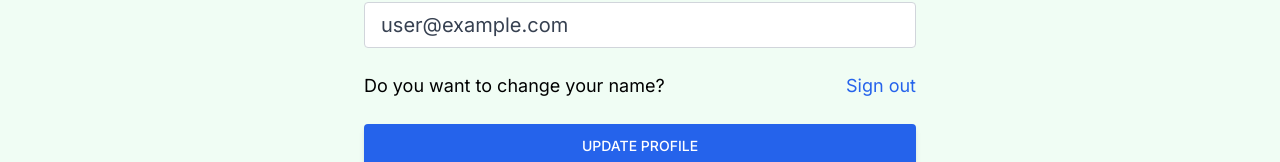
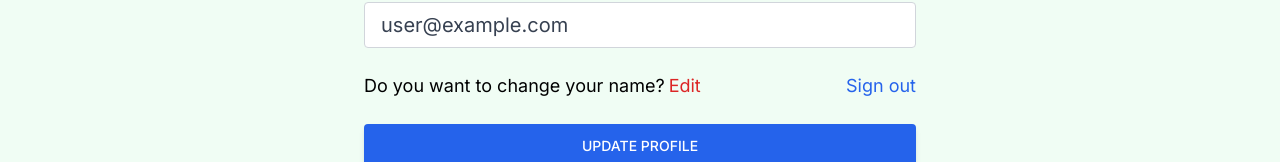
Before and after one commit to ImagicaQueen/realtor-clone, a Next.js app: page /profile in a window 1280 px wide. Shown: the part 197-359 px from the top of the page. Built offline with nearby package versions, Linux system fonts and the light colour scheme; no server answers; sample sign-in values are in the browser's storage.

Commit message:
add the edit functionality to the user profile page

```diff
--- a/src/app/profile/page.tsx
+++ b/src/app/profile/page.tsx
@@ -1,16 +1,26 @@
 "use client";
 import { useEffect, useState } from "react";
 import { useRouter } from "next/navigation";
-import { auth } from "@/firebase";
+import { auth, db } from "@/firebase";
 import { useAuthStatus } from "@/hooks/useAuthStatus";
+import { toast } from "react-toastify";
+import { updateProfile } from "firebase/auth";
+import { doc, updateDoc } from "firebase/firestore";
+
+interface ProfileFormData {
+  name: string;
+  email: string;
+}
 
 const Profile = () => {
   const { loggedIn, loading } = useAuthStatus();
   const router = useRouter();
-  const [formData, setFormData] = useState({
+  const [formData, setFormData] = useState<ProfileFormData>({
     name: "",
     email: "",
   });
+  const { name, email } = formData;
+  const [changeDetail, setChangeDetail] = useState<boolean>(false);
 
   const onLogout = () => {
     auth.signOut();
@@ -31,11 +41,44 @@ const Profile = () => {
     }
   }, [loggedIn, loading, router]);
 
+  const handleInputChange = (e: React.ChangeEvent<HTMLInputElement>) => {
+    const { name, value } = e.target;
+    setFormData((prevState) => ({
+      ...prevState,
+      [name]: value,
+    }));
+  };
+
   if (loading) {
     return <div>Loading...</div>;
   }
+  const handleSubmit = async () => {
+    if (!auth.currentUser) return;
+
+    try {
+      if (auth.currentUser?.displayName !== name) {
+        //update display name in firebase auth
+        await updateProfile(auth?.currentUser, {
+          displayName: name,
+        });
+        //update the name in the firestore
+
+        const docRef = doc(db, "users", auth.currentUser.uid);
+
+        await updateDoc(docRef, {
+          name,
+        });
+      }
+      console.log("0000000000", name);
+      toast.success("Profile Detail Updated");
+    } catch (err) {
+      toast.error("Could not update the profile detail");
+    }
+  };
 
   return (
+    <>
+      {loggedIn && (
         <div>
           <section className="max-w-6xl mx-auto flex justify-center items-center flex-col">
             <h1 className="text-3xl text-center mt-6 font-bold">My Profile</h1>
@@ -44,22 +87,34 @@ const Profile = () => {
                 <input
                   type="text"
                   id="name"
-              value={formData.name}
-              onChange={(e) =>
-                setFormData({ ...formData, name: e.target.value })
-              }
-              className="mb-6 w-full px-4 py-2 text-xl text-gray-700 bg-white border border-gray-300 rounded transition ease-in-out"
+                  name="name"
+                  value={name}
+                  // disabled={!changeDetail}
+                  onChange={handleInputChange}
+                  className={`mb-6 w-full px-4 py-2 text-xl text-gray-700 bg-white border border-gray-300 rounded transition ease-in-out ${
+                    changeDetail && "bg-red-200 focus:bg-red-200"
+                  }`}
                 />
                 <input
                   type="email"
                   id="email"
-              value={formData.email}
-              disabled
+                  name="email"
+                  value={email}
+                  onChange={handleInputChange}
                   className="mb-6 w-full px-4 py-2 text-xl text-gray-700 bg-white border border-gray-300 rounded transition ease-in-out"
                 />
                 <div className="flex justify-between whitespace-nowrap text-sm sm:text-lg mb-6">
                   <p className="flex items-center no-wrap">
                     Do you want to change your name?
+                    <span
+                      className="text-red-600 hover:text-red-700 transition ease-in-out duration-200 ml-1 cursor-pointer"
+                      onClick={() => {
+                        changeDetail && handleSubmit();
+                        setChangeDetail((prevState) => !prevState);
+                      }}
+                    >
+                      {changeDetail ? "Apply Change" : "Edit"}
+                    </span>
                   </p>
                   <p
                     className="text-blue-600 hover:text-blue-800 transition duration-200 ease-in-out cursor-pointer no-wrap"
@@ -71,6 +126,7 @@ const Profile = () => {
               </form>
               <button
                 type="submit"
+                onClick={handleSubmit}
                 className="w-full bg-blue-600 text-white uppercase px-7 py-3 text-sm font-medium rounded shadow-md hover:bg-blue-700 transition duration-150 ease-in-out hover:shadow-lg active:bg-blue-800"
               >
                 Update Profile
@@ -78,6 +134,8 @@ const Profile = () => {
             </div>
           </section>
         </div>
+      )}
+    </>
   );
 };
 
```
Lines whose indentation alone changed are shown as unchanged.
